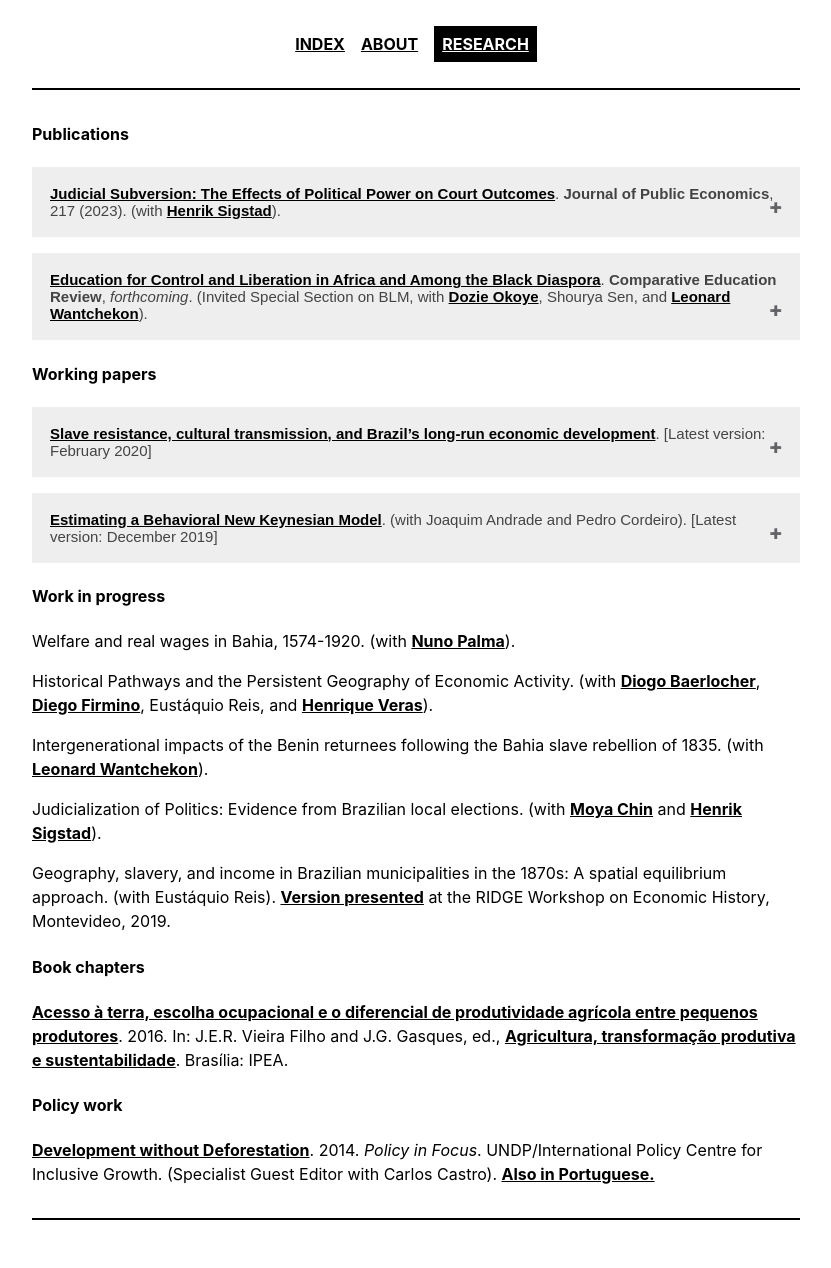
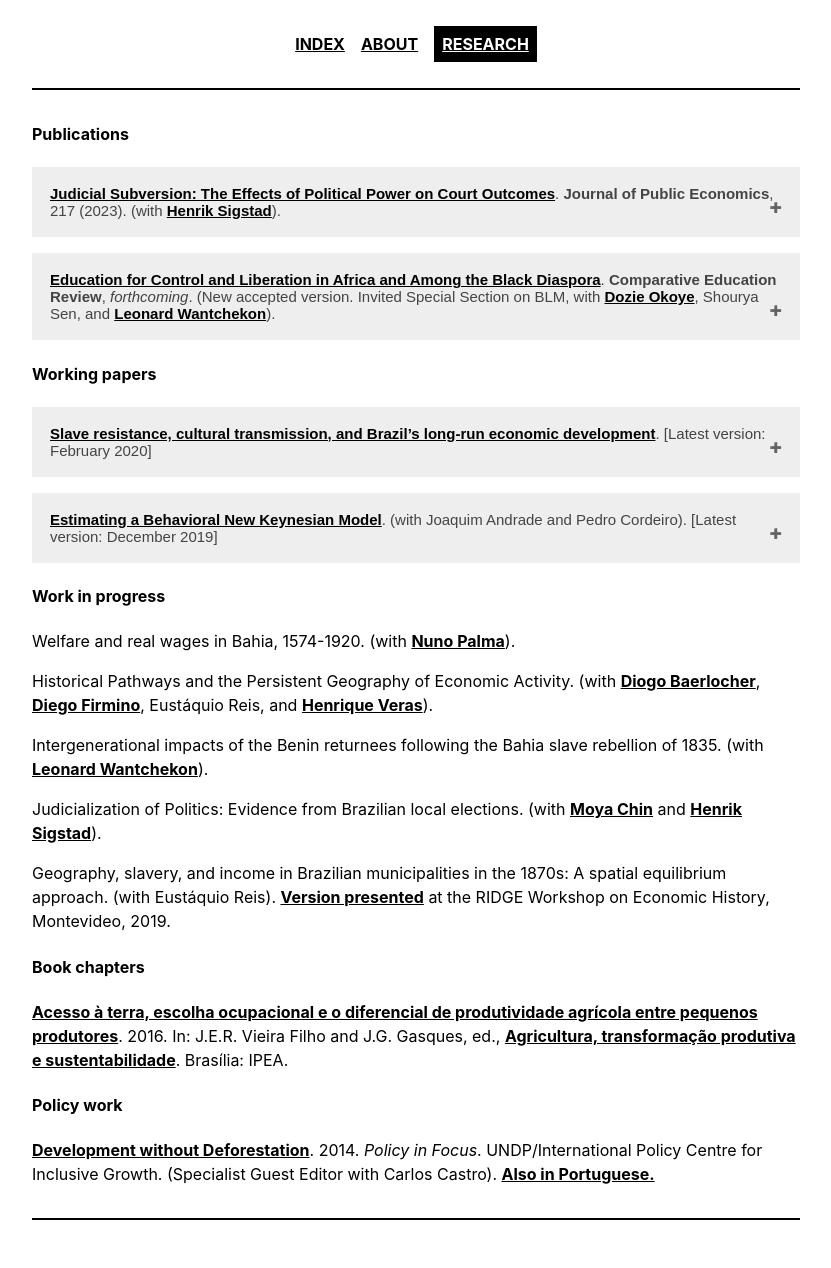
Before and after one commit to gbrlambais/gbrlambais.github.io, a Jekyll site: the page built from _pages/research.md, in a window 1280 px wide. Shown: the whole page, without its empty margins (224-1055 px from the left). Built offline with Jekyll 4.4.1, drawn with Linux system fonts in a browser that asks for light colours.

Commit message:
africa education accepted version

```diff
--- a/_pages/research.md
+++ b/_pages/research.md
@@ -11,7 +11,7 @@ title: Research
 Are politicians in power treated more leniently in court? We show that Brazilian mayoral candidates charged with misconduct are 65 percent less likely to be convicted if they narrowly win the election. Politicians play no direct role in the judges’ careers, suggesting that formal independence does not completely insulate the judiciary from political influence. The effect is driven by districts with few judges and by judges with higher career instability.
 </div>
 
-<button class="collapsible" id="africaeducation">[Education for Control and Liberation in Africa and Among the Black Diaspora](https://gbrlambais.github.io/africa_education.pdf){:target="_blank"}. **Comparative Education Review**, *forthcoming*. (Invited Special Section on BLM, with [Dozie Okoye](https://sites.google.com/site/dozieaokoye/home){:target="_blank"}, Shourya Sen, and [Leonard Wantchekon](https://scholar.princeton.edu/lwantche){:target="_blank"}).</button>
+<button class="collapsible" id="africaeducation">[Education for Control and Liberation in Africa and Among the Black Diaspora](https://gbrlambais.github.io/africa_education.pdf){:target="_blank"}. **Comparative Education Review**, *forthcoming*. (New accepted version. Invited Special Section on BLM, with [Dozie Okoye](https://sites.google.com/site/dozieaokoye/home){:target="_blank"}, Shourya Sen, and [Leonard Wantchekon](https://scholar.princeton.edu/lwantche){:target="_blank"}).</button>
 
 <div class="content" id="africaeducationdata" markdown="1">
 We review research on the history of education policy in colonial sub-Saharan Africa and among the African diaspora in the US and Brazil through a political economy lens. While the supply of education has been severely constricted in all of these cases, demand for education has been strong. Thus, even as authoritarian states have attempted to restrict educational supply as a means for social control, the strength of the demand---and the pedagogical, organizational, and political innovations that accompanied this demand---illustrate the power of education to empower marginalized communities.
```
